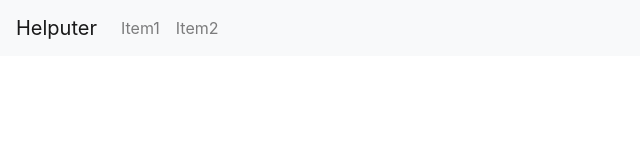
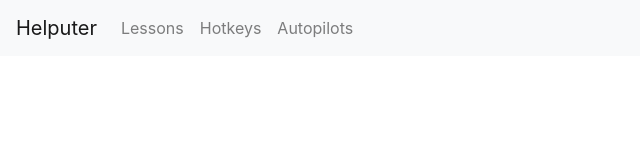
Before and after one commit to ShalomPrinz/HelputerReact, a React (Create React App) app: page / in a window 1280 px wide. Shown: the top 160 px of the page, without its empty margins (0-640 px from the left). Built offline with nearby package versions, Linux system fonts and the light colour scheme.

Commit message:
update navbar, which now contains links to 4 components

```diff
--- a/src/components/NavBar.jsx
+++ b/src/components/NavBar.jsx
@@ -3,7 +3,9 @@ import React from "react";
 function NavBar(props) {
   return (
     <nav className="navbar navbar-expand-lg navbar-light bg-light">
-      <a className="navbar-brand">Helputer</a>
+      <a className="navbar-brand" to={"homepage component url"}>
+        Helputer
+      </a>
       <button
         className="navbar-toggler"
         type="button"
@@ -18,13 +20,18 @@ function NavBar(props) {
       <div className="collapse navbar-collapse" id="navbarNav">
         <ul className="navbar-nav">
           <li className="nav-item">
-            <a className="nav-link" to={""}>
-              Item1
+            <a className="nav-link" to={"lessons component url"}>
+              Lessons
             </a>
           </li>
           <li className="nav-item">
-            <a className="nav-link" to={""}>
-              Item2
+            <a className="nav-link" to={"hotkeys component url"}>
+              Hotkeys
+            </a>
+          </li>
+          <li className="nav-item">
+            <a className="nav-link" to={"autopilots component url"}>
+              Autopilots
             </a>
           </li>
         </ul>
```
